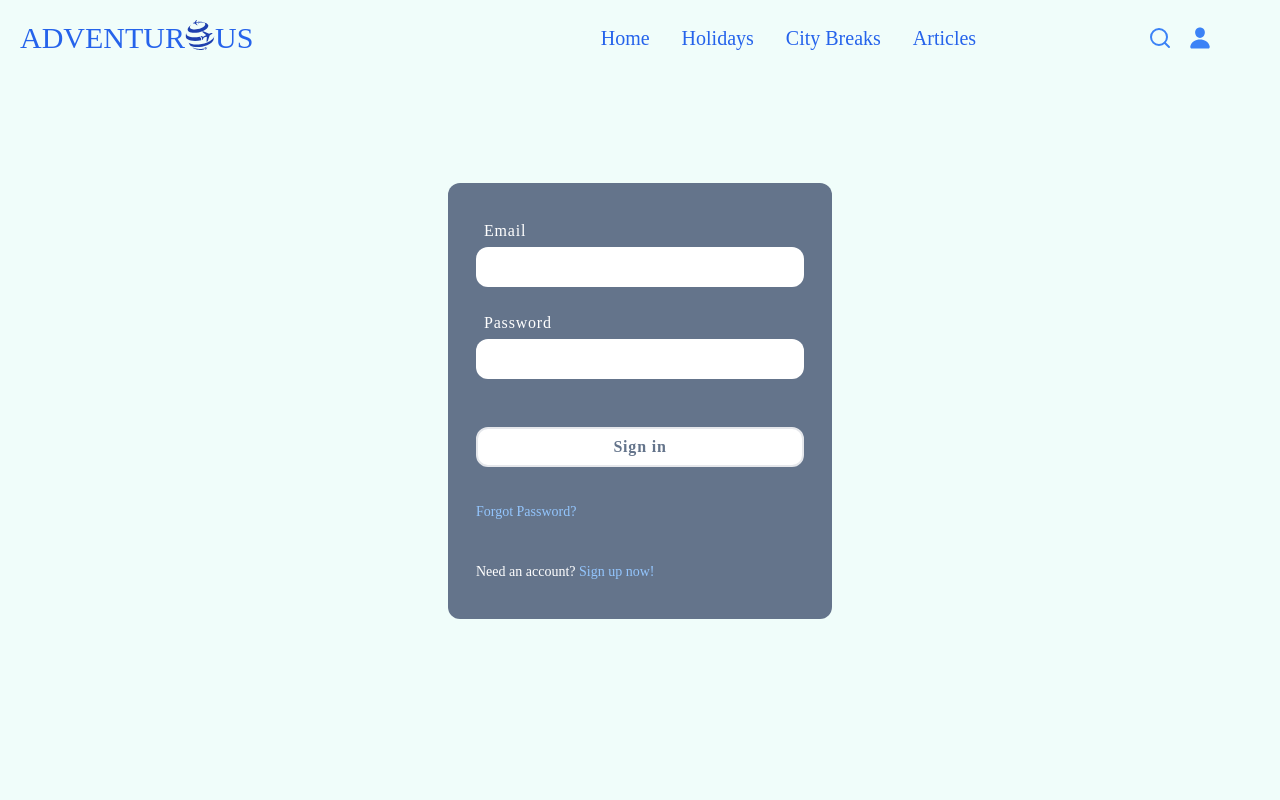
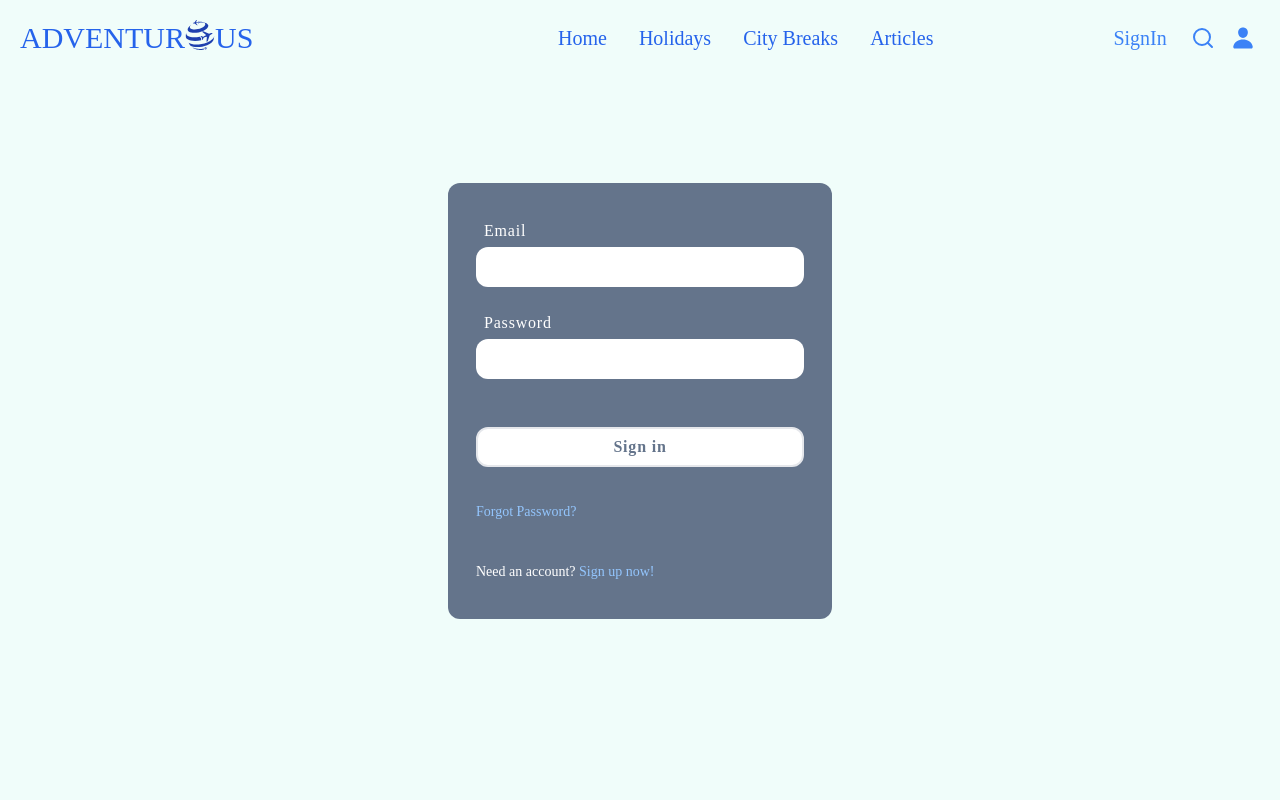
Before and after one commit to KodeIva/adventurous, a React (Create React App) app: page /signin in a window 1280 px wide. Shown: the top 800 px of the page. Built offline with nearby package versions, Linux system fonts and the light colour scheme.

Commit message:
A new link 'Signin' added to <Navbar> ul, sign i functionality removed from <IoPerson/>

```diff
--- a/src/components/Navbar.js
+++ b/src/components/Navbar.js
@@ -37,12 +37,11 @@ const Navbar = () => {
           </li>
         </ul>
         <div className='flex flex-row items-center text-blue-500 text-2xl '>
+         <p  className='text-base xl:text-xl mx-4'>
+           <Link to='/signin'>SignIn</Link>
+         </p>
          <LuSearch className='m-2 hover:text-blue-800 cursor-pointer' />
-         <Link to='/signin'>
-           <IoPerson
-             className='m-2 hover:text-blue-800 cursor-pointer'
-             />
-         </Link>
+         <IoPerson className='m-2 hover:text-blue-800 cursor-pointer'/>
         </div>
       </div>
 
--- a/src/pages/SignIn.jsx
+++ b/src/pages/SignIn.jsx
@@ -1,7 +1,6 @@
 import React, { useState } from 'react'
 import { LuHeading1 } from 'react-icons/lu'
 import { Link } from 'react-router-dom'
-import Home from './Home'
 
 const SignIn = () => {
   const [email, setEmail] = useState('')
@@ -46,7 +45,7 @@ const SignIn = () => {
                className='h-10 rounded-xl outline-none  text-slate-500 bg-white w-[100%]  border-2 my-8 font-semibold tracking-wider hover:bg-slate-500 hover:text-white hover:border-white duration-500'
             >
               Sign in
-          </button>
+           </button>
           </Link>
           <div>
             <button className='pr-[20px] text-sm text-blue-300 hover:text-white duration-500'>Forgot Password?</button>
```
